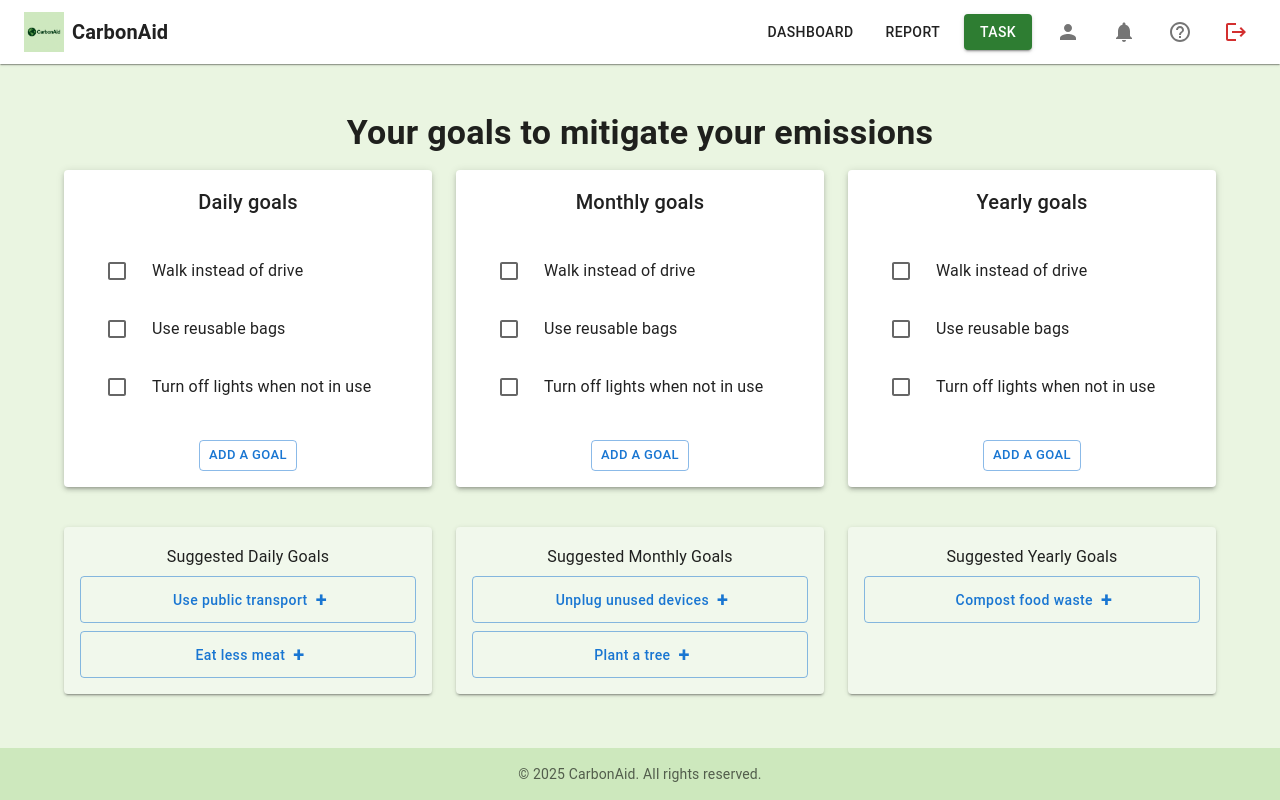
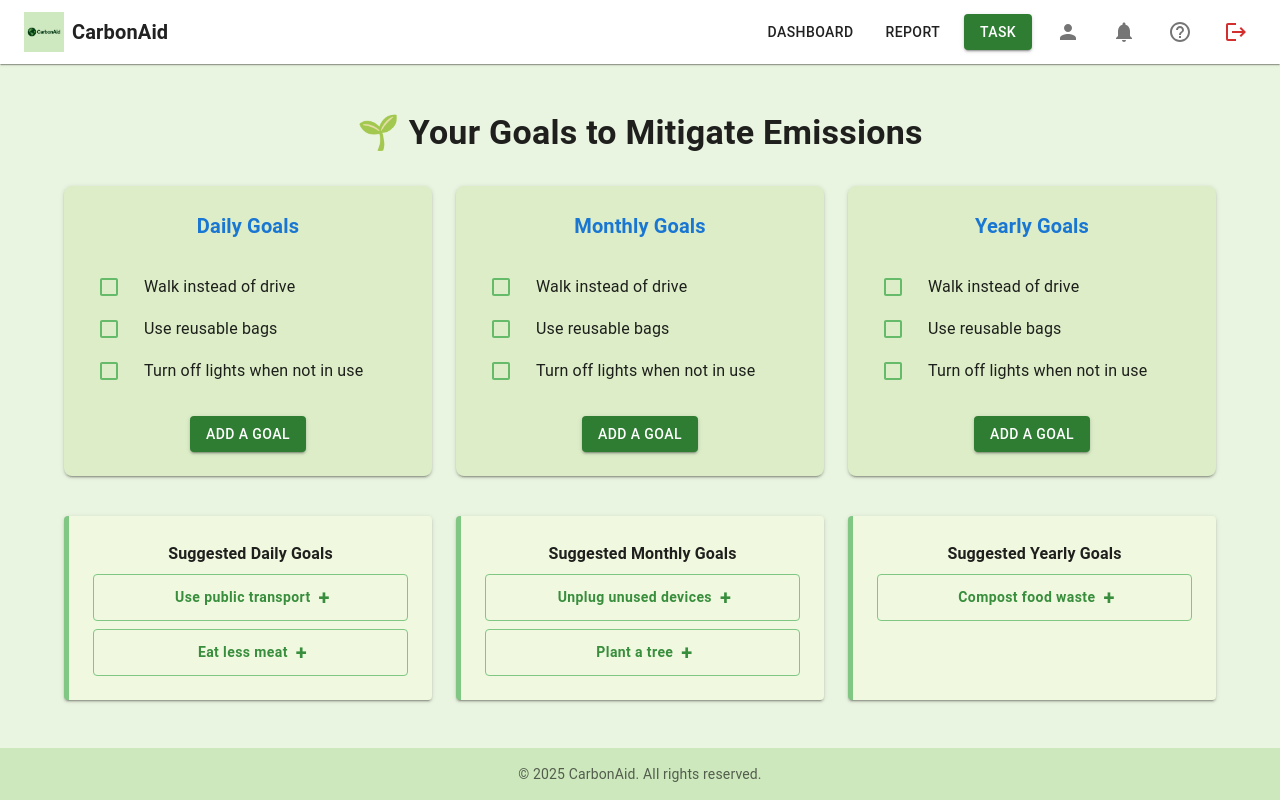
Before and after one commit to lbenjilani/CarbonAid, a React (Create React App) app in the folder client/: page /task in a window 1280 px wide. Built offline with nearby package versions, Linux system fonts and the light colour scheme.

Commit message:
Generalize theme

```diff
--- a/client/src/pages/Report.tsx
+++ b/client/src/pages/Report.tsx
@@ -6,6 +6,8 @@ import {
   Button,
   Paper,
   Divider,
+  useTheme,
+  useMediaQuery,
 } from '@mui/material';
 import {
   PieChart,
@@ -31,7 +33,7 @@ const pieData = [
   { name: 'Other', value: 15 },
 ];
 
-const COLORS = ['#4C9AFF', '#00C49F', '#FFBB28', '#FF8042'];
+const COLORS = ['#66bb6a', '#81c784', '#a5d6a7', '#c8e6c9'];
 
 const barData = [
   { name: 'Jan', emissions: 120 },
@@ -41,47 +43,27 @@ const barData = [
 ];
 
 const radialData = [
-  {
-    name: 'Goal Progress',
-    uv: 70,
-    fill: '#00C49F',
-  },
+  { name: 'Goal Progress', uv: 70, fill: '#66bb6a' },
 ];
 
 const Report: React.FC = () => {
+  const theme = useTheme();
+  const isMobile = useMediaQuery(theme.breakpoints.down('sm'));
+
   return (
-    <Box sx={{ minHeight: '100vh', bgcolor: '#f3f9f1' }}>
+    <Box sx={{ minHeight: '100vh', bgcolor: '#eaf5e1', display: 'flex', flexDirection: 'column' }}>
       <Header />
-      <Container maxWidth="lg" sx={{ py: 4 }}>
+      <Container maxWidth="lg" sx={{ py: 4, flexGrow: 1 }}>
         <Typography variant="h4" fontWeight="bold" textAlign="center" gutterBottom>
-          🌍 Your Carbon Footprint Dashboard
+          🌍 Carbon Emission Report
         </Typography>
         <Typography variant="subtitle1" textAlign="center" mb={4}>
-          Visual overview of your emissions and progress
+          Visual insights of your carbon footprint and goals
         </Typography>
 
-        {/* All Charts Grouped Together */}
-        <Box
-          sx={{
-            display: 'flex',
-            flexDirection: 'column',
-            gap: 3,
-            alignItems: 'center',
-            mb: 4,
-          }}
-        >
-          {/* Top Row: Pie & Radial */}
-          <Box
-            sx={{
-              display: 'flex',
-              flexDirection: { xs: 'column', md: 'row' },
-              gap: 3,
-              width: '100%',
-              maxWidth: '1000px',
-            }}
-          >
+        <Box display="flex" flexDirection={isMobile ? 'column' : 'row'} gap={3} mb={4}>
           {/* Pie Chart */}
-            <Paper elevation={3} sx={{ flex: 1, p: 2 }}>
+          <Paper elevation={3} sx={{ flex: 1, p: 3, bgcolor: '#f0f8e0' }}>
             <Typography variant="h6" mb={2} textAlign="center">
               Emission Breakdown by Source
             </Typography>
@@ -97,9 +79,15 @@ const Report: React.FC = () => {
                     paddingAngle={4}
                     dataKey="value"
                     nameKey="name"
+                    isAnimationActive
                   >
                     {pieData.map((entry, index) => (
-                        <Cell key={`cell-${index}`} fill={COLORS[index % COLORS.length]} />
+                      <Cell
+                        key={`cell-${index}`}
+                        fill={COLORS[index % COLORS.length]}
+                        stroke="#eaf5e1"
+                        strokeWidth={2}
+                      />
                     ))}
                   </Pie>
                   <Tooltip formatter={(value: number) => `${value}%`} />
@@ -109,8 +97,8 @@ const Report: React.FC = () => {
             </Box>
           </Paper>
 
-            {/* Radial Chart */}
-            <Paper elevation={3} sx={{ flex: 1, p: 2 }}>
+          {/* Radial Progress */}
+          <Paper elevation={3} sx={{ flex: 1, p: 3, bgcolor: '#f0f8e0' }}>
             <Typography variant="h6" mb={2} textAlign="center">
               Annual Goal Progress
             </Typography>
@@ -140,9 +128,8 @@ const Report: React.FC = () => {
           </Paper>
         </Box>
 
-          {/* Bar Chart Full Width */}
-          <Box sx={{ width: '100%', maxWidth: '1000px' }}>
-            <Paper elevation={3} sx={{ p: 2 }}>
+        {/* Monthly Bar Chart */}
+        <Paper elevation={3} sx={{ p: 3, bgcolor: '#f0f8e0', mb: 4 }}>
           <Typography variant="h6" mb={2} textAlign="center">
             Monthly Emission Trend
           </Typography>
@@ -152,19 +139,17 @@ const Report: React.FC = () => {
                 <XAxis dataKey="name" />
                 <YAxis />
                 <Tooltip />
-                    <Bar dataKey="emissions" fill="#4C9AFF" radius={[4, 4, 0, 0]} />
+                <Bar dataKey="emissions" fill="#66bb6a" radius={[4, 4, 0, 0]} isAnimationActive />
               </BarChart>
             </ResponsiveContainer>
           </Box>
         </Paper>
-          </Box>
-        </Box>
 
         <Divider sx={{ my: 4 }} />
 
-        <Box display="flex" justifyContent="flex-end">
-          <Button variant="contained" color="success">
-            Recalculate Your Emission
+        <Box display="flex" justifyContent="center">
+          <Button variant="contained" color="success" sx={{ fontWeight: 'bold', px: 4 }}>
+            Recalculate Emission
           </Button>
         </Box>
       </Container>
--- a/client/src/pages/Task.tsx
+++ b/client/src/pages/Task.tsx
@@ -10,6 +10,9 @@ import {
   ListItem,
   ListItemText,
   ListItemIcon,
+  Stack,
+  useMediaQuery,
+  useTheme,
 } from '@mui/material';
 import Header from '../components/Header';
 import Footer from '../components/Footer';
@@ -29,22 +32,31 @@ const suggestedGoals: string[] = [
 ];
 
 const GoalColumn = ({ title }: { title: string }) => (
-  <Paper elevation={3} sx={{ p: 2, height: '100%', flex: 1 }}>
-    <Typography variant="h6" textAlign="center" mb={2}>
+  <Paper
+    elevation={3}
+    sx={{
+      p: 3,
+      flex: 1,
+      bgcolor: '#dcedc8',
+      borderRadius: 2,
+      boxShadow: 2,
+    }}
+  >
+    <Typography variant="h6" textAlign="center" mb={2} color="primary" fontWeight="bold">
       {title}
     </Typography>
     <List>
       {sampleGoals.map((goal, i) => (
-        <ListItem key={i}>
+        <ListItem key={i} disablePadding>
           <ListItemIcon>
-            <Checkbox />
+            <Checkbox sx={{ color: '#66bb6a' }} />
           </ListItemIcon>
           <ListItemText primary={goal} />
         </ListItem>
       ))}
     </List>
     <Box textAlign="center" mt={2}>
-      <Button variant="outlined" size="small">
+      <Button variant="contained" color="success">
         Add a goal
       </Button>
     </Box>
@@ -52,49 +64,51 @@ const GoalColumn = ({ title }: { title: string }) => (
 );
 
 const Task: React.FC = () => {
+  const theme = useTheme();
+  const isMobile = useMediaQuery(theme.breakpoints.down('md'));
+
   return (
     <Box sx={{ minHeight: '100vh', bgcolor: '#eaf5e1', display: 'flex', flexDirection: 'column' }}>
       <Header />
       <Container maxWidth="lg" sx={{ py: 4 }}>
         <Typography variant="h4" textAlign="center" fontWeight="bold" gutterBottom>
-          Your goals to mitigate your emissions
+          🌱 Your Goals to Mitigate Emissions
         </Typography>
 
         {/* Goals Columns */}
-        <Box
-          sx={{
-            display: 'flex',
-            flexDirection: { xs: 'column', md: 'row' },
-            gap: 3,
-            mt: 2,
-            mb: 5,
-          }}
-        >
-          <GoalColumn title="Daily goals" />
-          <GoalColumn title="Monthly goals" />
-          <GoalColumn title="Yearly goals" />
-        </Box>
+        <Stack direction={isMobile ? 'column' : 'row'} spacing={3} mt={4} mb={5}>
+          <GoalColumn title="Daily Goals" />
+          <GoalColumn title="Monthly Goals" />
+          <GoalColumn title="Yearly Goals" />
+        </Stack>
 
         {/* Suggested Goals Section */}
-        <Box
-          sx={{
-            display: 'flex',
-            flexDirection: { xs: 'column', md: 'row' },
-            gap: 3,
-            mt: 4,
-          }}
+        <Stack direction={isMobile ? 'column' : 'row'} spacing={3}>
+          {[
+            { title: 'Suggested Daily Goals', items: suggestedGoals.slice(0, 2) },
+            { title: 'Suggested Monthly Goals', items: suggestedGoals.slice(2, 4) },
+            { title: 'Suggested Yearly Goals', items: suggestedGoals.slice(4) },
+          ].map(({ title, items }, index) => (
+            <Paper
+              key={index}
+              elevation={2}
+              sx={{ flex: 1, p: 3, bgcolor: '#f0f8e0', borderLeft: '5px solid #81c784' }}
             >
-          {/* Suggested Daily Goals */}
-          <Paper elevation={2} sx={{ flex: 1, p: 2, bgcolor: '#f1f8ec' }}>
-            <Typography variant="subtitle1" textAlign="center" gutterBottom>
-              Suggested Daily Goals
+              <Typography variant="subtitle1" textAlign="center" fontWeight="bold" gutterBottom>
+                {title}
               </Typography>
               <Box sx={{ display: 'flex', flexDirection: 'column', gap: 1 }}>
-              {suggestedGoals.slice(0, 2).map((goal, index) => (
+                {items.map((goal, idx) => (
                   <Button
-                  key={`daily-${index}`}
+                    key={idx}
                     variant="outlined"
-                  sx={{ textTransform: 'none' }}
+                    sx={{
+                      textTransform: 'none',
+                      borderColor: '#81c784',
+                      color: '#388e3c',
+                      fontWeight: 'bold',
+                      '&:hover': { borderColor: '#66bb6a', bgcolor: '#e8f5e9' },
+                    }}
                     endIcon={<span style={{ fontWeight: 'bold', fontSize: '20px' }}>+</span>}
                   >
                     {goal}
@@ -102,45 +116,8 @@ const Task: React.FC = () => {
                 ))}
               </Box>
             </Paper>
-
-          {/* Suggested Monthly Goals */}
-          <Paper elevation={2} sx={{ flex: 1, p: 2, bgcolor: '#f1f8ec' }}>
-            <Typography variant="subtitle1" textAlign="center" gutterBottom>
-              Suggested Monthly Goals
-            </Typography>
-            <Box sx={{ display: 'flex', flexDirection: 'column', gap: 1 }}>
-              {suggestedGoals.slice(2, 4).map((goal, index) => (
-                <Button
-                  key={`monthly-${index}`}
-                  variant="outlined"
-                  sx={{ textTransform: 'none' }}
-                  endIcon={<span style={{ fontWeight: 'bold', fontSize: '20px' }}>+</span>}
-                >
-                  {goal}
-                </Button>
           ))}
-            </Box>
-          </Paper>
-
-          {/* Suggested Yearly Goals */}
-          <Paper elevation={2} sx={{ flex: 1, p: 2, bgcolor: '#f1f8ec' }}>
-            <Typography variant="subtitle1" textAlign="center" gutterBottom>
-              Suggested Yearly Goals
-            </Typography>
-            <Box sx={{ display: 'flex', flexDirection: 'column', gap: 1 }}>
-              {suggestedGoals.slice(4).map((goal, index) => (
-                <Button
-                  key={`yearly-${index}`}
-                  variant="outlined"
-                  sx={{ textTransform: 'none' }}
-                  endIcon={<span style={{ fontWeight: 'bold', fontSize: '20px' }}>+</span>}
-                >
-                  {goal}
-                </Button>
-              ))}
-            </Box>
-          </Paper>
-        </Box>
+        </Stack>
       </Container>
       <Footer />
     </Box>
```
Lines whose indentation alone changed are shown as unchanged.
